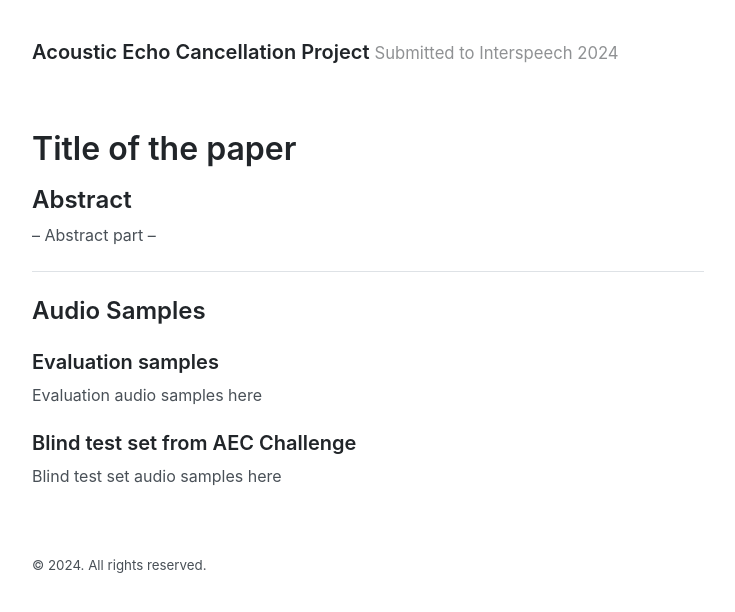
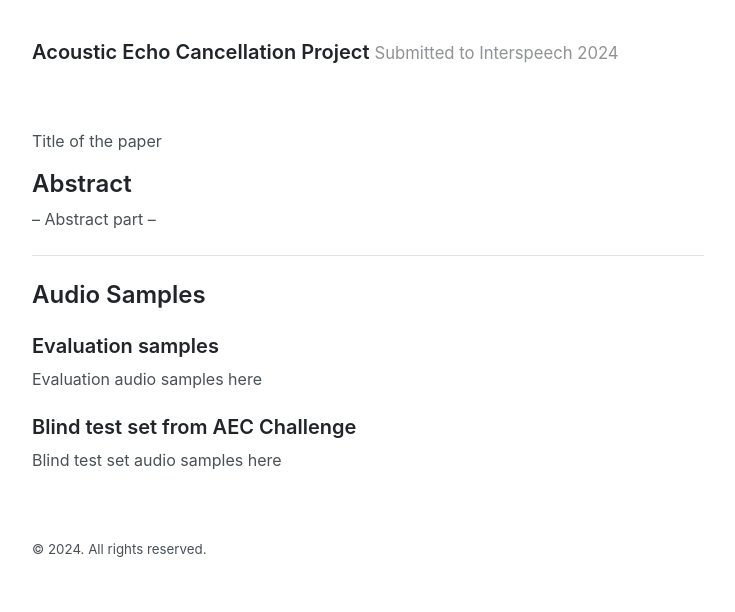
Before and after one commit to aec-project/aec-project.github.io, a Jekyll site: the page built from index.html, in a window 1280 px wide. Shown: the top 612 px of the page, without its empty margins (272-1007 px from the left). Built offline with Jekyll 4.4.1, drawn with Linux system fonts in a browser that asks for light colours; the list of posts is cut into pages by our own code.

Commit message:
Update index.html

```diff
--- a/index.html
+++ b/index.html
@@ -6,11 +6,7 @@ title: Home
 <div class="posts">
   {% for post in paginator.posts %}
   <article class="post">
-    <h1 class="post-title">
-      <a href="{{ post.url | relative_url }}">
-        {{ post.title }}
-      </a>
-    </h1>
+    {{ post.title }}
 
     {{ post.content }}
   </article>
```
